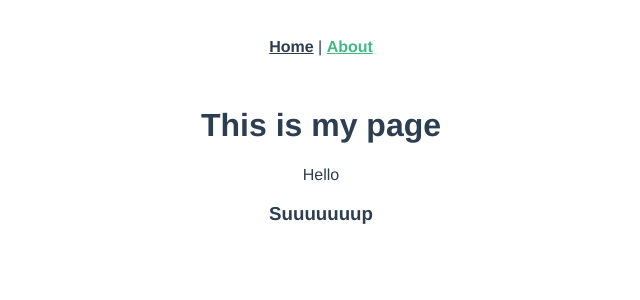
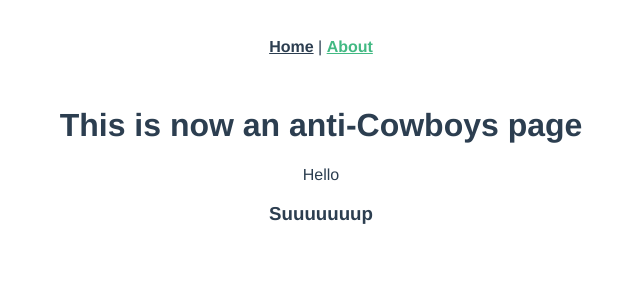
Before and after one commit to howema/online-resume-app, a Vue app: page /about in a window 1280 px wide. Shown: the top 300 px of the page, without its empty margins (319-959 px from the left). Built offline with nearby package versions, Linux system fonts and the light colour scheme.

Commit message:
updated purpose

```diff
--- a/src/views/About.vue
+++ b/src/views/About.vue
@@ -1,6 +1,6 @@
 <template>
   <div class="about">
-    <h1>This is my page</h1>
+    <h1>This is now an anti-Cowboys page</h1>
     <p>Hello</p>
     <h3>Suuuuuuup</h3>
   </div>
```
